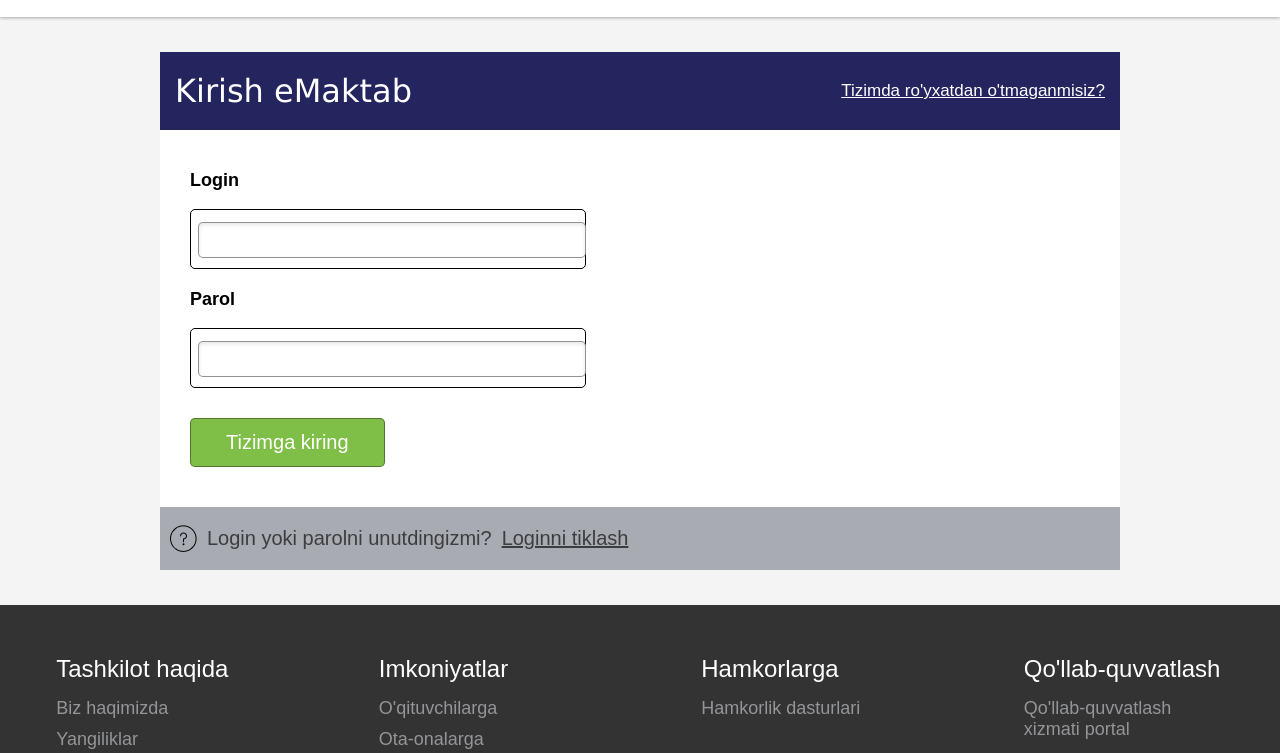
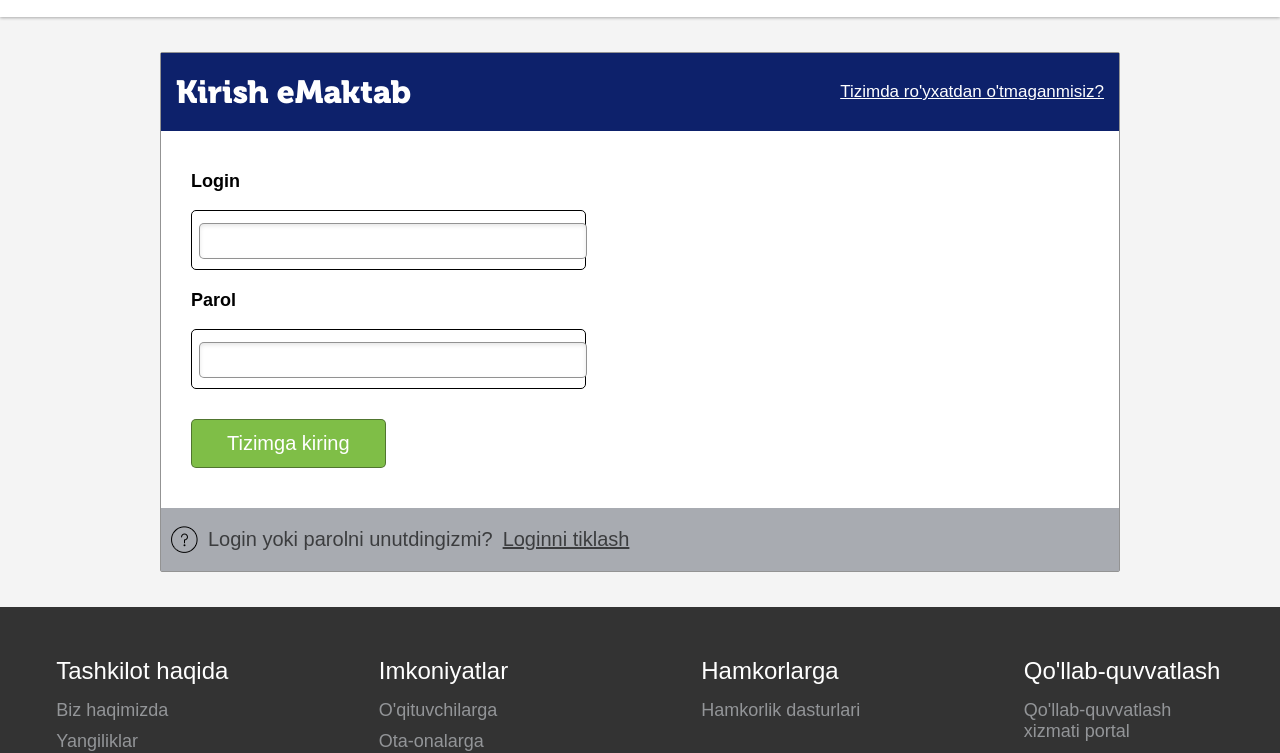
Before and after one commit to jqayumov909/Practice-Make-Design, a plain HTML site: page index.html in a window 1280 px wide. Shown: the part 65-818 px from the top of the page. Drawn offline with Linux system fonts and the light colour scheme.

Commit message:
add google fonts

```diff
--- a/style.css
+++ b/style.css
@@ -1,3 +1,7 @@
+@font-face {
+  font-family: "Museo Cyrl";
+  src: url("/fonts/exljbris\ -\ Museo\ Cyrl\ 900.otf");
+}
 * {
   padding: 0;
   margin: 0;
@@ -74,18 +78,20 @@
   margin: 35px auto;
   color: white;
   display: block;
+  border:1px solid rgba(128, 128, 128, 0.833);
+  border-radius: 2px;
 }
 .head-top {
   width: 100%;
   padding: 20px 15px;
-  background-color: #24245f;
+  background-color: rgb(13, 33, 107);
   display: flex;
   justify-content: space-between;
   align-items:center;
 }
 .head-top .text-1 {
   font-size:32px;
-  font-family: Verdana, Geneva, Tahoma, sans-serif;
+  font-family: "Museo Cyrl";
 }
 .head-top .text-link {
   font-family: Arial, Helvetica, sans-serif;
```
Also changed, not shown: fonts/exljbris - Museo Cyrl 100 Italic.otf (added), fonts/exljbris - Museo Cyrl 100.otf (added), fonts/exljbris - Museo Cyrl 300 Italic.otf (added), fonts/exljbris - Museo Cyrl 300.otf (added), fonts/exljbris - Museo Cyrl 500 Italic.otf (added), fonts/exljbris - Museo Cyrl 500.otf (added), fonts/exljbris - Museo Cyrl 700 Italic.otf (added), fonts/exljbris - Museo Cyrl 700.otf (added), fonts/exljbris - Museo Cyrl 900 Italic.otf (added), fonts/exljbris - Museo Cyrl 900.otf (added).
